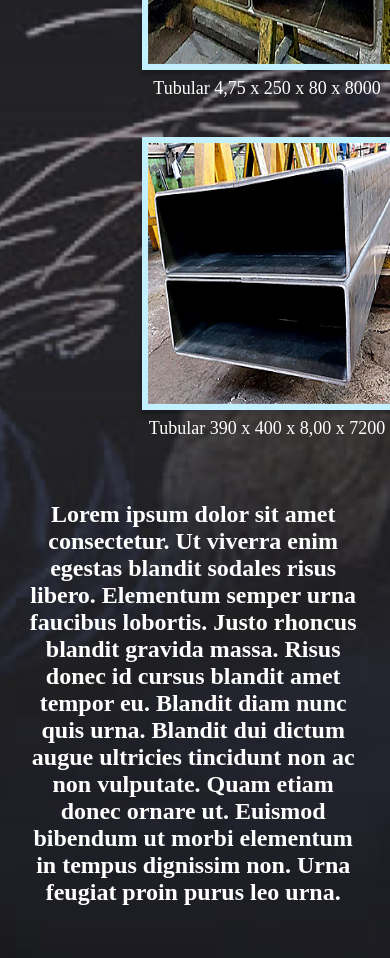
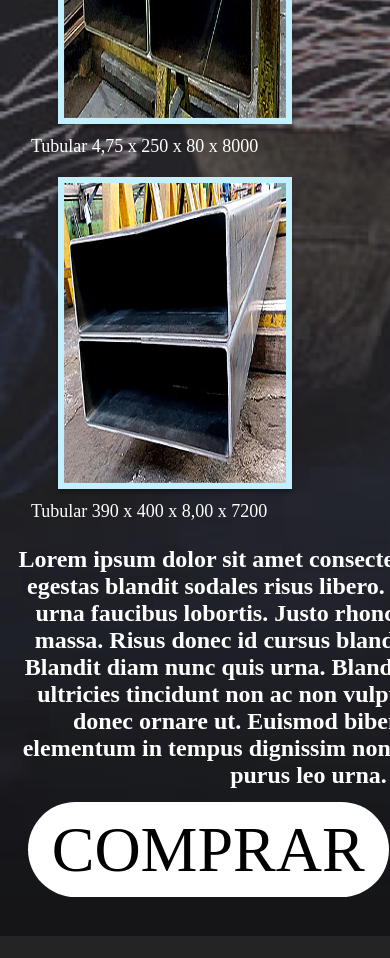
Before and after one commit to Rennan-Pessanha/Serrilharia, a React (Create React App) app: page /PerfisTubular in a window 390 px wide. Shown: the part 1020-1978 px from the top of the page. Built offline with nearby package versions, Linux system fonts and the light colour scheme.

Commit message:
Responsive

```diff
--- a/src/Components/ProductBody/index.js
+++ b/src/Components/ProductBody/index.js
@@ -34,7 +34,7 @@ export const ProductBody = () => {
             <C.ProductInfo>
               <C.ProductTitle>Perfis de Perfiladeira</C.ProductTitle>
               <p>Perfis de Perfiladeira</p>
-              <C.AccessButton to="/PerfisEspeciais">Acessar</C.AccessButton>
+              <C.AccessButton to="/PerfisPerfiladeira">Acessar</C.AccessButton>
             </C.ProductInfo>
           </C.ProductContent>
 
--- a/src/Pages/ProdutosList/PerfisEspeciais/Styles.js
+++ b/src/Pages/ProdutosList/PerfisEspeciais/Styles.js
@@ -130,21 +130,34 @@ export const Navs = styled(Link)`
 
 
 export const Wrapper = styled.div`
-display: flex;
-flex-direction: column;
-align-items: center;
-margin-top: 40px;
+  display: inline-block;
+  margin-left: 15%;
+  margin-right: 0%;
 
-@media (min-width: 768px) {
-  flex-direction: row;
-  justify-content: center;
-}
+  @media (max-width: 1440px) {
+    margin-left: 0%;
+    margin-right: 0%;
+  }
+
+  @media (max-width: 768px) {
+    display: block;
+    margin: 0;
+    padding: 0 15px;
+  }
 `;
 
 export const TitleWrapper = styled.div`
   margin-bottom: 20px;
   text-align: center;
-  margin-right: 170px;
+  margin-right: 15%;
+
+  @media (max-width: 768px) {
+    margin-right: 30%;
+  }
+
+  @media (max-width: 425px) {
+    margin-right: 40%;
+  }
 `;
 
 export const Title = styled.h2`
@@ -155,23 +168,35 @@ export const Title = styled.h2`
 `;
 
 export const ImageWrapper = styled.div`
-  display: flex;
-  flex-direction: column;
-  align-items: center;
+  display: inline-block;
   margin-bottom: 20px;
+  margin-left: 40px;
 
+  @media (max-width: 768px) {
+    display: block;
+  }
+
+  @media (max-width: 425px) {
+    display: block;
+    margin-right: 20%;
+    margin-left: 0%;
+
+  }
 `;
 
 export const Image = styled.img`
+  width: 100%;
+  max-width: 350px;
+  border: 6px solid #C2F0FF;
+  height: 300px;
+  margin-left: 5%;
+  margin-right: 20%;
+  box-shadow: 0px 4px 4px 0px rgba(0, 0, 0, 0.25);
 
-width: 375px;
-border: 6px solid #C2F0FF;
-height: 261px;
-margin-left: 29px;
-box-shadow: 0px 4px 4px 0px rgba(0, 0, 0, 0.25);
-
-@media (max-width: 768px) {
-    width: 100%;
+  @media (max-width: 768px) {
+    width: 50%;
+    max-width: 100%;
+    margin-left: 6%;
   }
 `;
 
@@ -182,11 +207,25 @@ export const ImageName = styled.p`
   margin-top: 8px;
 `;
 
+export const TextWrapper = styled.div`
+  display: block;
+  overflow: none;
+  margin-bottom: 100px;
+  width: 50%;
+  height: auto;
+  margin-left: 20%;
+
+  @media (max-width: 768px) {
+    margin-left: 10%;
+  }
+
+
+`
+
 export const Paragraph = styled.p`
 
-    margin-left: 20%;
-    width: 1031px;
-    height: 99px;
+    width: 100%;
+    height: 100%;
 
     color: #FFF;
     text-align: center;
@@ -199,10 +238,42 @@ export const Paragraph = styled.p`
 `;
 
 export const AccessButtonWrapper = styled.div`
-  display: flex;
+  display: block;
   margin-left: 35%;
-  margin-top: 10%;
-  margin-bottom: 10%;
+  margin-bottom: 5%;
+
+  @media (max-width: 1165px) {
+  }
+
+  @media (max-width: 768px) {
+    margin-left: 20%;
+  }
+
+
+  @media (max-width: 860px) {
+  }
+
+  @media (max-width: 685px) {
+    margin-left: 22%;
+  }
+
+  @media (max-width: 480px) {
+
+    margin-left: 6%;
+
+  }
+
+  @media (max-width: 410px) {
+    margin-left: 2%;
+  }
+
+  @media (max-width: 375px) {
+    margin-left: 10%;
+  }
+
+  @media (max-width: 320px) {
+    margin-left: 2%;
+  }
 `;
 
 export const AccessButton = styled(Link)`
@@ -223,4 +294,8 @@ export const AccessButton = styled(Link)`
     background-color: #f0f0f0;
   }
 
+  @media (max-width: 375px) {
+    font-size: 44px;
+  }
+
 `;
--- a/src/Pages/ProdutosList/PerfisEspeciais/index.js
+++ b/src/Pages/ProdutosList/PerfisEspeciais/index.js
@@ -54,11 +54,13 @@ export const PerfisEspeciais = () => {
             </C.ImageWrapper>
           </C.Wrapper>
 
+        <C.TextWrapper>
           <C.Paragraph>
             Lorem ipsum dolor sit amet consectetur. Ut viverra enim egestas blandit sodales risus libero. Elementum semper urna faucibus lobortis. Justo rhoncus blandit gravida massa. Risus donec id cursus blandit amet tempor eu. Blandit diam nunc quis urna. Blandit dui dictum augue ultricies tincidunt non ac non vulputate. Quam etiam donec ornare ut. Euismod bibendum ut morbi elementum in tempus dignissim non. Urna feugiat proin purus leo urna.
           </C.Paragraph>
+          </C.TextWrapper>
 
-            <C.AccessButtonWrapper>
+          <C.AccessButtonWrapper>
               <C.AccessButton to="/FaleConosco">COMPRAR</C.AccessButton>
             </C.AccessButtonWrapper>
 
--- a/src/Pages/ProdutosList/PerfisPerfiladeira/Styles.js
+++ b/src/Pages/ProdutosList/PerfisPerfiladeira/Styles.js
@@ -41,7 +41,7 @@ export const Logo = styled.img`
   margin-top: 12px;
 
   @media (max-width: 768px) {
-    margin-left: 0;
+    margin-left: -10%;
     margin-top: 20px;
   }
 `;
@@ -55,7 +55,7 @@ export const NavContent = styled.div`
 
   @media (max-width: 768px) {
     margin-bottom: 90px;
-    margin-left: 5%;
+    margin-left: -9%;
   }
 
   @media (max-width: 425px) {
@@ -130,35 +130,34 @@ export const Navs = styled(Link)`
 
 
 export const Wrapper = styled.div`
-  display: flex;
-  flex-direction: row;
-  justify-content: center;
-  margin-top: 40px;
-  margin-right: 200px;
+  display: inline-block;
+  margin-left: 15%;
+  margin-right: 0%;
 
-  @media (max-width: 1165px) {
-    flex-direction: column;
+  @media (max-width: 1440px) {
     margin-left: 0%;
-    margin-right: 200px;
+    margin-right: 0%;
   }
 
   @media (max-width: 768px) {
-    flex-direction: column;
-    margin-left: 20%;
-    margin-right: 200px;
-  }
-
-  @media (max-width: 384px) {
-    flex-direction: column;
-    margin-left: 2%;
-    margin-right: 150px;
+    display: block;
+    margin: 0;
+    padding: 0 15px;
   }
 `;
 
 export const TitleWrapper = styled.div`
   margin-bottom: 20px;
   text-align: center;
-  margin-right: 170px;
+  margin-right: 15%;
+
+  @media (max-width: 768px) {
+    margin-right: 30%;
+  }
+
+  @media (max-width: 425px) {
+    margin-right: 40%;
+  }
 `;
 
 export const Title = styled.h2`
@@ -169,27 +168,35 @@ export const Title = styled.h2`
 `;
 
 export const ImageWrapper = styled.div`
-  display: flex;
-  flex-direction: column;
-  align-items: center;
+  display: inline-block;
   margin-bottom: 20px;
-
+  margin-left: 40px;
 
   @media (max-width: 768px) {
-    width: 100%;
-}
+    display: block;
+  }
+
+  @media (max-width: 425px) {
+    display: block;
+    margin-right: 20%;
+    margin-left: 0%;
+
+  }
 `;
 
 export const Image = styled.img`
+  width: 100%;
+  max-width: 350px;
+  border: 6px solid #C2F0FF;
+  height: 300px;
+  margin-left: 5%;
+  margin-right: 20%;
+  box-shadow: 0px 4px 4px 0px rgba(0, 0, 0, 0.25);
 
-width: 375px;
-border: 6px solid #C2F0FF;
-height: 261px;
-margin-left: 29px;
-box-shadow: 0px 4px 4px 0px rgba(0, 0, 0, 0.25);
-
-@media (max-width: 768px) {
-    width: 100%;
+  @media (max-width: 768px) {
+    width: 50%;
+    max-width: 100%;
+    margin-left: 6%;
   }
 `;
 
@@ -200,11 +207,25 @@ export const ImageName = styled.p`
   margin-top: 8px;
 `;
 
+export const TextWrapper = styled.div`
+  display: block;
+  overflow: none;
+  margin-bottom: 100px;
+  width: 50%;
+  height: auto;
+  margin-left: 20%;
+
+  @media (max-width: 768px) {
+    margin-left: 10%;
+  }
+
+
+`
+
 export const Paragraph = styled.p`
 
-    margin-left: 20%;
-    width: 1031px;
-    height: 99px;
+    width: 100%;
+    height: 100%;
 
     color: #FFF;
     text-align: center;
@@ -214,77 +235,44 @@ export const Paragraph = styled.p`
     font-style: normal;
     font-weight: 700;
     line-height: normal;
-
-    @media (max-width: 1165px) {
-      margin-left: 5%;
-      width: 931px;
-    }
-
-    @media (max-width: 1024px) {
-        margin-left: 5%;
-        width: 931px;
-      }
-
-    @media (max-width: 768px) {
-        margin-left: 29%;
-        font-size: 24px;
-        width: 331px;
-      }
-
-      @media (max-width: 514px) {
-        margin-left: 2%;
-      }
 `;
 
 export const AccessButtonWrapper = styled.div`
-  display: flex;
+  display: block;
   margin-left: 35%;
-  margin-top: 10%;
-  margin-bottom: 10%;
+  margin-bottom: 5%;
 
-  @media (max-width: 1024px) {
-    margin-left: 25%;
+  @media (max-width: 1165px) {
   }
 
   @media (max-width: 768px) {
-    width: 300px;
     margin-left: 20%;
-    margin-top: 25%;
-    font-size: 44px;
   }
 
-  @media (max-width: 624px) {
-    width: 300px;
-    margin-left: 15%;
-    margin-top: 55%;
-    font-size: 44px;
+
+  @media (max-width: 860px) {
   }
 
-  @media (max-width: 514px) {
-    width: 300px;
-    margin-left: 30%;
-    margin
+  @media (max-width: 685px) {
+    margin-left: 22%;
   }
 
-  @media (max-width: 425px) {
-    width: 300px;
-    margin-top: 25%;
-    margin-left: 0%;
-    margin-bottom: 10%;
+  @media (max-width: 480px) {
+
+    margin-left: 6%;
+
+  }
+
+  @media (max-width: 410px) {
+    margin-left: 2%;
   }
 
   @media (max-width: 375px) {
-    width: 300px;
-    margin-top: 10%;
-    margin-left: 1%;
-    margin-bottom: 10%;
+    margin-left: 10%;
   }
 
-  @media (max-width: 375px) {
-    width: 300px;
-    margin-top: 20%;
-    margin-left: 5%;
-    margin-bottom: 10%;
+  @media (max-width: 320px) {
+    margin-left: 2%;
   }
 `;
 
@@ -306,33 +294,8 @@ export const AccessButton = styled(Link)`
     background-color: #f0f0f0;
   }
 
-  @media (max-width: 1024px) {
-    margin-left: 25%;
-  }
-
-  @media (max-width: 768px) {
-    width: 300px;
-    margin-left: 30%;
-    margin-top: 50%;
+  @media (max-width: 375px) {
     font-size: 44px;
   }
 
-  @media (max-width: 624px) {
-    width: 300px;
-    margin-left: 30%;
-    margin-top: 55%;
-    font-size: 44px;
-  }
-
-  @media (max-width: 514px) {
-    width: 300px;
-    margin-left: 30%;
-    margin-top: 75%;
-    font-size: 44px;
-  }
-
-  @media (max-width: 400px) {
-    margin-top: 95%;
-    margin-left: 3%;
-  }
 `;
--- a/src/Pages/ProdutosList/PerfisSoldado/Styles.js
+++ b/src/Pages/ProdutosList/PerfisSoldado/Styles.js
@@ -41,7 +41,7 @@ export const Logo = styled.img`
   margin-top: 12px;
 
   @media (max-width: 768px) {
-    margin-left: 0;
+    margin-left: -10%;
     margin-top: 20px;
   }
 `;
@@ -55,7 +55,7 @@ export const NavContent = styled.div`
 
   @media (max-width: 768px) {
     margin-bottom: 90px;
-    margin-left: 5%;
+    margin-left: -9%;
   }
 
   @media (max-width: 425px) {
@@ -130,35 +130,34 @@ export const Navs = styled(Link)`
 
 
 export const Wrapper = styled.div`
-  display: flex;
-  flex-direction: row;
-  justify-content: center;
-  margin-top: 40px;
-  margin-right: 200px;
+  display: inline-block;
+  margin-left: 15%;
+  margin-right: 0%;
 
-  @media (max-width: 1165px) {
-    flex-direction: column;
+  @media (max-width: 1440px) {
     margin-left: 0%;
-    margin-right: 200px;
+    margin-right: 0%;
   }
 
   @media (max-width: 768px) {
-    flex-direction: column;
-    margin-left: 20%;
-    margin-right: 200px;
-  }
-
-  @media (max-width: 384px) {
-    flex-direction: column;
-    margin-left: 2%;
-    margin-right: 150px;
+    display: block;
+    margin: 0;
+    padding: 0 15px;
   }
 `;
 
 export const TitleWrapper = styled.div`
   margin-bottom: 20px;
   text-align: center;
-  margin-right: 170px;
+  margin-right: 15%;
+
+  @media (max-width: 768px) {
+    margin-right: 30%;
+  }
+
+  @media (max-width: 425px) {
+    margin-right: 40%;
+  }
 `;
 
 export const Title = styled.h2`
@@ -169,27 +168,35 @@ export const Title = styled.h2`
 `;
 
 export const ImageWrapper = styled.div`
-  display: flex;
-  flex-direction: column;
-  align-items: center;
+  display: inline-block;
   margin-bottom: 20px;
-
+  margin-left: 40px;
 
   @media (max-width: 768px) {
-    width: 100%;
-}
+    display: block;
+  }
+
+  @media (max-width: 425px) {
+    display: block;
+    margin-right: 20%;
+    margin-left: 0%;
+
+  }
 `;
 
 export const Image = styled.img`
+  width: 100%;
+  max-width: 350px;
+  border: 6px solid #C2F0FF;
+  height: 300px;
+  margin-left: 5%;
+  margin-right: 20%;
+  box-shadow: 0px 4px 4px 0px rgba(0, 0, 0, 0.25);
 
-width: 375px;
-border: 6px solid #C2F0FF;
-height: 261px;
-margin-left: 29px;
-box-shadow: 0px 4px 4px 0px rgba(0, 0, 0, 0.25);
-
-@media (max-width: 768px) {
-    width: 100%;
+  @media (max-width: 768px) {
+    width: 50%;
+    max-width: 100%;
+    margin-left: 6%;
   }
 `;
 
@@ -200,11 +207,25 @@ export const ImageName = styled.p`
   margin-top: 8px;
 `;
 
+export const TextWrapper = styled.div`
+  display: block;
+  overflow: none;
+  margin-bottom: 100px;
+  width: 50%;
+  height: auto;
+  margin-left: 20%;
+
+  @media (max-width: 768px) {
+    margin-left: 10%;
+  }
+
+
+`
+
 export const Paragraph = styled.p`
 
-    margin-left: 20%;
-    width: 1031px;
-    height: 99px;
+    width: 100%;
+    height: 100%;
 
     color: #FFF;
     text-align: center;
@@ -214,77 +235,44 @@ export const Paragraph = styled.p`
     font-style: normal;
     font-weight: 700;
     line-height: normal;
-
-    @media (max-width: 1165px) {
-      margin-left: 5%;
-      width: 931px;
-    }
-
-    @media (max-width: 1024px) {
-        margin-left: 5%;
-        width: 931px;
-      }
-
-    @media (max-width: 768px) {
-        margin-left: 29%;
-        font-size: 24px;
-        width: 331px;
-      }
-
-      @media (max-width: 514px) {
-        margin-left: 2%;
-      }
 `;
 
 export const AccessButtonWrapper = styled.div`
-  display: flex;
+  display: block;
   margin-left: 35%;
-  margin-top: 10%;
-  margin-bottom: 10%;
+  margin-bottom: 5%;
 
-  @media (max-width: 1024px) {
-    margin-left: 25%;
+  @media (max-width: 1165px) {
   }
 
   @media (max-width: 768px) {
-    width: 300px;
     margin-left: 20%;
-    margin-top: 25%;
-    font-size: 44px;
   }
 
-  @media (max-width: 624px) {
-    width: 300px;
-    margin-left: 15%;
-    margin-top: 55%;
-    font-size: 44px;
+
+  @media (max-width: 860px) {
   }
 
-  @media (max-width: 514px) {
-    width: 300px;
-    margin-left: 30%;
-    margin
+  @media (max-width: 685px) {
+    margin-left: 22%;
   }
 
-  @media (max-width: 425px) {
-    width: 300px;
-    margin-top: 25%;
-    margin-left: 0%;
-    margin-bottom: 10%;
+  @media (max-width: 480px) {
+
+    margin-left: 6%;
+
+  }
+
+  @media (max-width: 410px) {
+    margin-left: 2%;
   }
 
   @media (max-width: 375px) {
-    width: 300px;
-    margin-top: 10%;
-    margin-left: 1%;
-    margin-bottom: 10%;
+    margin-left: 10%;
   }
 
-  @media (max-width: 375px) {
-    width: 300px;
-    margin-top: 20%;
-    margin-left: 5%;
-    margin-bottom: 10%;
+  @media (max-width: 320px) {
+    margin-left: 2%;
   }
 `;
 
@@ -306,33 +294,8 @@ export const AccessButton = styled(Link)`
     background-color: #f0f0f0;
   }
 
-  @media (max-width: 1024px) {
-    margin-left: 25%;
-  }
-
-  @media (max-width: 768px) {
-    width: 300px;
-    margin-left: 30%;
-    margin-top: 50%;
+  @media (max-width: 375px) {
     font-size: 44px;
   }
 
-  @media (max-width: 624px) {
-    width: 300px;
-    margin-left: 30%;
-    margin-top: 55%;
-    font-size: 44px;
-  }
-
-  @media (max-width: 514px) {
-    width: 300px;
-    margin-left: 30%;
-    margin-top: 75%;
-    font-size: 44px;
-  }
-
-  @media (max-width: 400px) {
-    margin-top: 95%;
-    margin-left: 3%;
-  }
 `;
--- a/src/Pages/ProdutosList/PerfisTubular/styles.js
+++ b/src/Pages/ProdutosList/PerfisTubular/styles.js
@@ -41,7 +41,7 @@ export const Logo = styled.img`
   margin-top: 12px;
 
   @media (max-width: 768px) {
-    margin-left: 0;
+    margin-left: -10%;
     margin-top: 20px;
   }
 `;
@@ -55,7 +55,7 @@ export const NavContent = styled.div`
 
   @media (max-width: 768px) {
     margin-bottom: 90px;
-    margin-left: 5%;
+    margin-left: -9%;
   }
 
   @media (max-width: 425px) {
@@ -130,35 +130,34 @@ export const Navs = styled(Link)`
 
 
 export const Wrapper = styled.div`
-  display: flex;
-  flex-direction: row;
-  justify-content: center;
-  margin-top: 40px;
-  margin-right: 200px;
+  display: inline-block;
+  margin-left: 15%;
+  margin-right: 0%;
 
-  @media (max-width: 1165px) {
-    flex-direction: column;
+  @media (max-width: 1440px) {
     margin-left: 0%;
-    margin-right: 200px;
+    margin-right: 0%;
   }
 
   @media (max-width: 768px) {
-    flex-direction: column;
-    margin-left: 20%;
-    margin-right: 200px;
-  }
-
-  @media (max-width: 384px) {
-    flex-direction: column;
-    margin-left: 2%;
-    margin-right: 150px;
+    display: block;
+    margin: 0;
+    padding: 0 15px;
   }
 `;
 
 export const TitleWrapper = styled.div`
   margin-bottom: 20px;
   text-align: center;
-  margin-right: 170px;
+  margin-right: 15%;
+
+  @media (max-width: 768px) {
+    margin-right: 30%;
+  }
+
+  @media (max-width: 425px) {
+    margin-right: 40%;
+  }
 `;
 
 export const Title = styled.h2`
@@ -169,27 +168,35 @@ export const Title = styled.h2`
 `;
 
 export const ImageWrapper = styled.div`
-  display: flex;
-  flex-direction: column;
-  align-items: center;
+  display: inline-block;
   margin-bottom: 20px;
-
+  margin-left: 40px;
 
   @media (max-width: 768px) {
-    width: 100%;
-}
+    display: block;
+  }
+
+  @media (max-width: 425px) {
+    display: block;
+    margin-right: 20%;
+    margin-left: 0%;
+
+  }
 `;
 
 export const Image = styled.img`
+  width: 100%;
+  max-width: 350px;
+  border: 6px solid #C2F0FF;
+  height: 300px;
+  margin-left: 5%;
+  margin-right: 20%;
+  box-shadow: 0px 4px 4px 0px rgba(0, 0, 0, 0.25);
 
-width: 375px;
-border: 6px solid #C2F0FF;
-height: 261px;
-margin-left: 29px;
-box-shadow: 0px 4px 4px 0px rgba(0, 0, 0, 0.25);
-
-@media (max-width: 768px) {
-    width: 100%;
+  @media (max-width: 768px) {
+    width: 50%;
+    max-width: 100%;
+    margin-left: 6%;
   }
 `;
 
@@ -200,11 +207,25 @@ export const ImageName = styled.p`
   margin-top: 8px;
 `;
 
+export const TextWrapper = styled.div`
+  display: block;
+  overflow: none;
+  margin-bottom: 100px;
+  width: 50%;
+  height: auto;
+  margin-left: 20%;
+
+  @media (max-width: 768px) {
+    margin-left: 10%;
+  }
+
+
+`
+
 export const Paragraph = styled.p`
 
-    margin-left: 20%;
-    width: 1031px;
-    height: 99px;
+    width: 100%;
+    height: 100%;
 
     color: #FFF;
     text-align: center;
@@ -214,77 +235,44 @@ export const Paragraph = styled.p`
     font-style: normal;
     font-weight: 700;
     line-height: normal;
-
-    @media (max-width: 1165px) {
-      margin-left: 5%;
-      width: 931px;
-    }
-
-    @media (max-width: 1024px) {
-        margin-left: 5%;
-        width: 931px;
-      }
-
-    @media (max-width: 768px) {
-        margin-left: 29%;
-        font-size: 24px;
-        width: 331px;
-      }
-
-      @media (max-width: 514px) {
-        margin-left: 2%;
-      }
 `;
 
 export const AccessButtonWrapper = styled.div`
-  display: flex;
+  display: block;
   margin-left: 35%;
-  margin-top: 10%;
-  margin-bottom: 10%;
+  margin-bottom: 5%;
 
-  @media (max-width: 1024px) {
-    margin-left: 25%;
+  @media (max-width: 1165px) {
   }
 
   @media (max-width: 768px) {
-    width: 300px;
     margin-left: 20%;
-    margin-top: 25%;
-    font-size: 44px;
   }
 
-  @media (max-width: 624px) {
-    width: 300px;
-    margin-left: 15%;
-    margin-top: 55%;
-    font-size: 44px;
+
+  @media (max-width: 860px) {
   }
 
-  @media (max-width: 514px) {
-    width: 300px;
-    margin-left: 30%;
-    margin
+  @media (max-width: 685px) {
+    margin-left: 22%;
   }
 
-  @media (max-width: 425px) {
-    width: 300px;
-    margin-top: 25%;
-    margin-left: 0%;
-    margin-bottom: 10%;
+  @media (max-width: 480px) {
+
+    margin-left: 6%;
+
+  }
+
+  @media (max-width: 410px) {
+    margin-left: 2%;
   }
 
   @media (max-width: 375px) {
-    width: 300px;
-    margin-top: 10%;
-    margin-left: 1%;
-    margin-bottom: 10%;
+    margin-left: 10%;
   }
 
-  @media (max-width: 375px) {
-    width: 300px;
-    margin-top: 20%;
-    margin-left: 5%;
-    margin-bottom: 10%;
+  @media (max-width: 320px) {
+    margin-left: 2%;
   }
 `;
 
@@ -306,33 +294,8 @@ export const AccessButton = styled(Link)`
     background-color: #f0f0f0;
   }
 
-  @media (max-width: 1024px) {
-    margin-left: 25%;
-  }
-
-  @media (max-width: 768px) {
-    width: 300px;
-    margin-left: 30%;
-    margin-top: 50%;
+  @media (max-width: 375px) {
     font-size: 44px;
   }
 
-  @media (max-width: 624px) {
-    width: 300px;
-    margin-left: 30%;
-    margin-top: 55%;
-    font-size: 44px;
-  }
-
-  @media (max-width: 514px) {
-    width: 300px;
-    margin-left: 30%;
-    margin-top: 75%;
-    font-size: 44px;
-  }
-
-  @media (max-width: 400px) {
-    margin-top: 95%;
-    margin-left: 3%;
-  }
 `;
```
